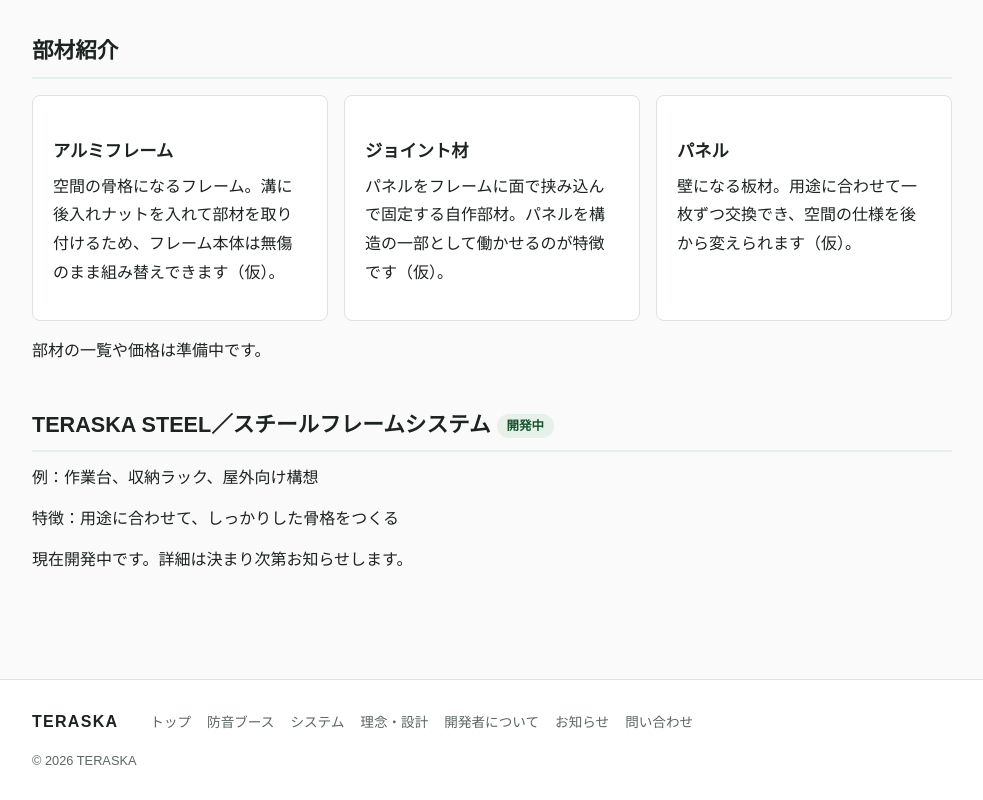
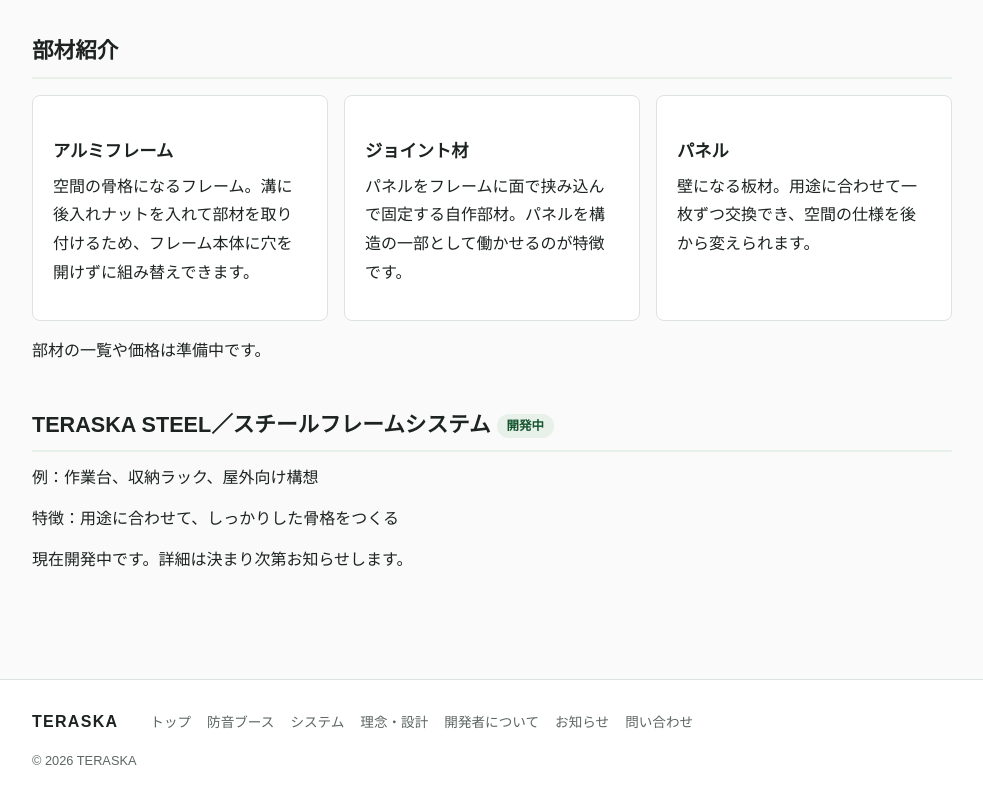
Before and after one commit to komei13/teraska, a Next.js app: page /system in a window 1280 px wide. Shown: the part 789-1589 px from the top of the page, without its empty margins (148-1131 px from the left). Built offline with nearby package versions, Linux system fonts and the light colour scheme.

Commit message:
Update page.tsx

```diff
--- a/app/system/page.tsx
+++ b/app/system/page.tsx
@@ -36,19 +36,19 @@ export default function SystemPage() {
           <div className="card">
             <h3>アルミフレーム</h3>
             <p>
-              空間の骨格になるフレーム。溝に後入れナットを入れて部材を取り付けるため、フレーム本体は無傷のまま組み替えできます（仮）。
+              空間の骨格になるフレーム。溝に後入れナットを入れて部材を取り付けるため、フレーム本体に穴を開けずに組み替えできます。
             </p>
           </div>
           <div className="card">
             <h3>ジョイント材</h3>
             <p>
-              パネルをフレームに面で挟み込んで固定する自作部材。パネルを構造の一部として働かせるのが特徴です（仮）。
+              パネルをフレームに面で挟み込んで固定する自作部材。パネルを構造の一部として働かせるのが特徴です。
             </p>
           </div>
           <div className="card">
             <h3>パネル</h3>
             <p>
-              壁になる板材。用途に合わせて一枚ずつ交換でき、空間の仕様を後から変えられます（仮）。
+              壁になる板材。用途に合わせて一枚ずつ交換でき、空間の仕様を後から変えられます。
             </p>
           </div>
         </div>
```
